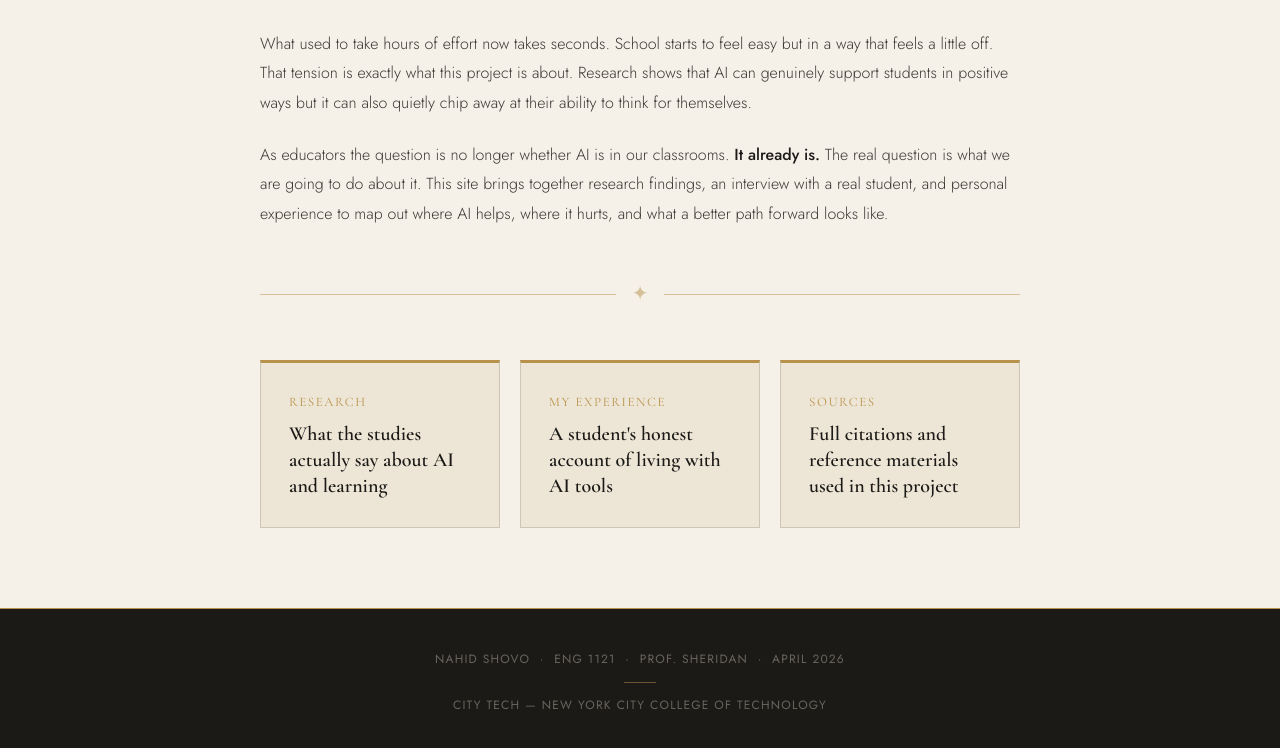
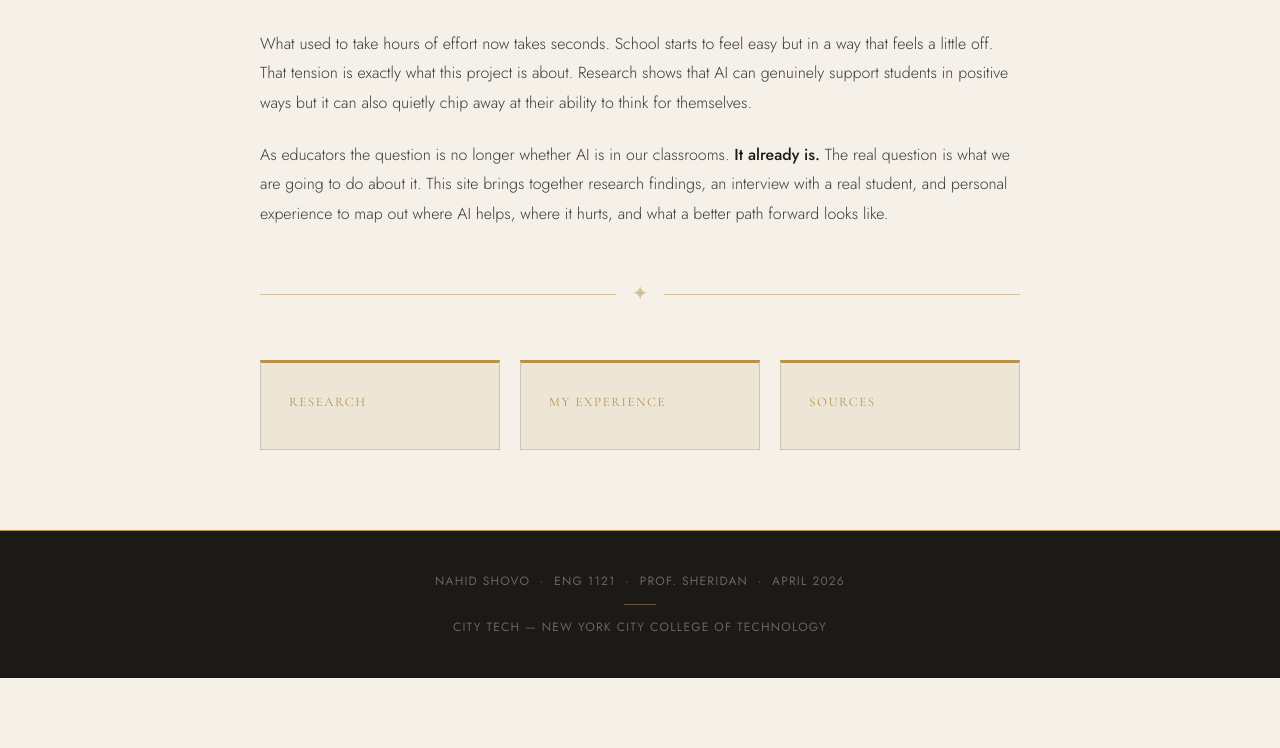
Before and after one commit to shovonahid/shovonahid.github.io, a plain HTML site: page index.html in a window 1280 px wide. Shown: the part 1642-2390 px from the top of the page. After the commit the page ends 2320 px from the top, so only its background shows below. Drawn offline with nearby package versions, Linux system fonts and the light colour scheme.

Commit message:
Update index.html

```diff
--- a/index.html
+++ b/index.html
@@ -85,17 +85,14 @@
 
           <a href="research.html" style="text-decoration:none; background:var(--parchment); border:1px solid var(--rule); border-top:3px solid var(--gold); padding:1.75rem; display:block; transition:transform 0.2s;" onmouseover="this.style.transform='translateY(-3px)'" onmouseout="this.style.transform='none'">
             <div style="font-family:'Cormorant Garamond',serif; font-size:13px; letter-spacing:0.12em; text-transform:uppercase; color:var(--gold); margin-bottom:0.5rem;">Research</div>
-            <div style="font-family:'Cormorant Garamond',serif; font-size:20px; font-weight:600; color:var(--ink); line-height:1.3;">What the studies actually say about AI and learning</div>
           </a>
 
           <a href="personal.html" style="text-decoration:none; background:var(--parchment); border:1px solid var(--rule); border-top:3px solid var(--gold); padding:1.75rem; display:block; transition:transform 0.2s;" onmouseover="this.style.transform='translateY(-3px)'" onmouseout="this.style.transform='none'">
             <div style="font-family:'Cormorant Garamond',serif; font-size:13px; letter-spacing:0.12em; text-transform:uppercase; color:var(--gold); margin-bottom:0.5rem;">My Experience</div>
-            <div style="font-family:'Cormorant Garamond',serif; font-size:20px; font-weight:600; color:var(--ink); line-height:1.3;">A student's honest account of living with AI tools</div>
           </a>
 
           <a href="sources.html" style="text-decoration:none; background:var(--parchment); border:1px solid var(--rule); border-top:3px solid var(--gold); padding:1.75rem; display:block; transition:transform 0.2s;" onmouseover="this.style.transform='translateY(-3px)'" onmouseout="this.style.transform='none'">
             <div style="font-family:'Cormorant Garamond',serif; font-size:13px; letter-spacing:0.12em; text-transform:uppercase; color:var(--gold); margin-bottom:0.5rem;">Sources</div>
-            <div style="font-family:'Cormorant Garamond',serif; font-size:20px; font-weight:600; color:var(--ink); line-height:1.3;">Full citations and reference materials used in this project</div>
           </a>
 
         </div>
```
